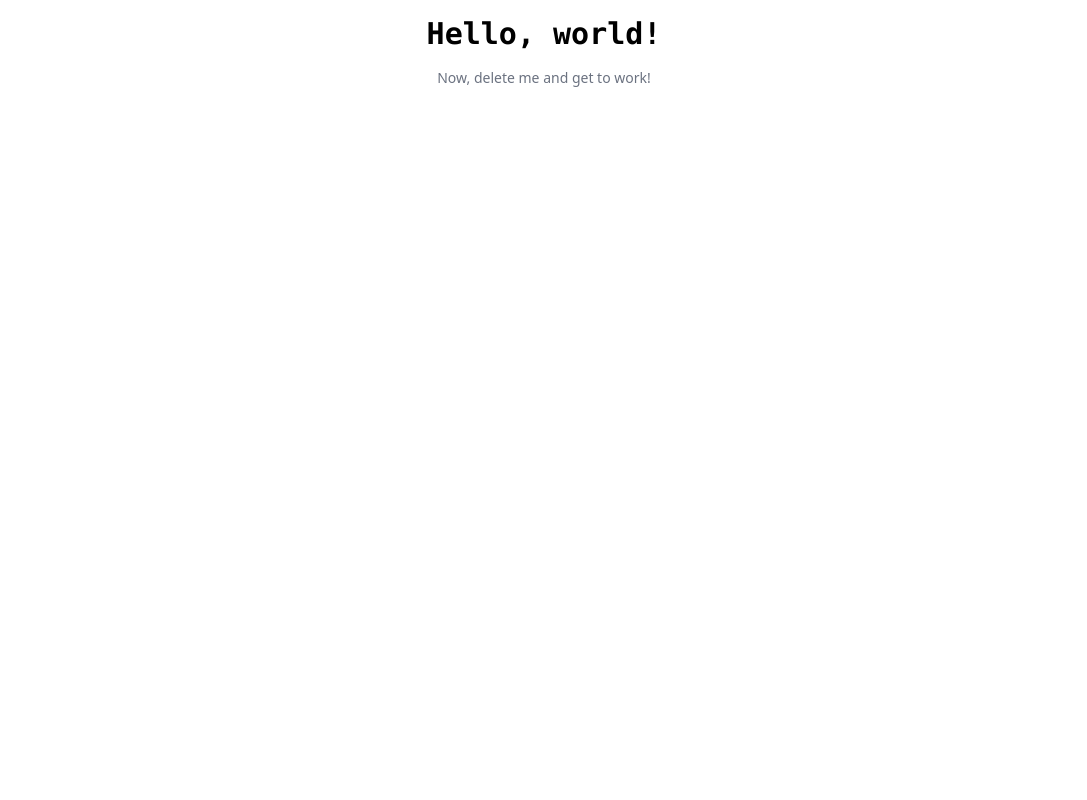
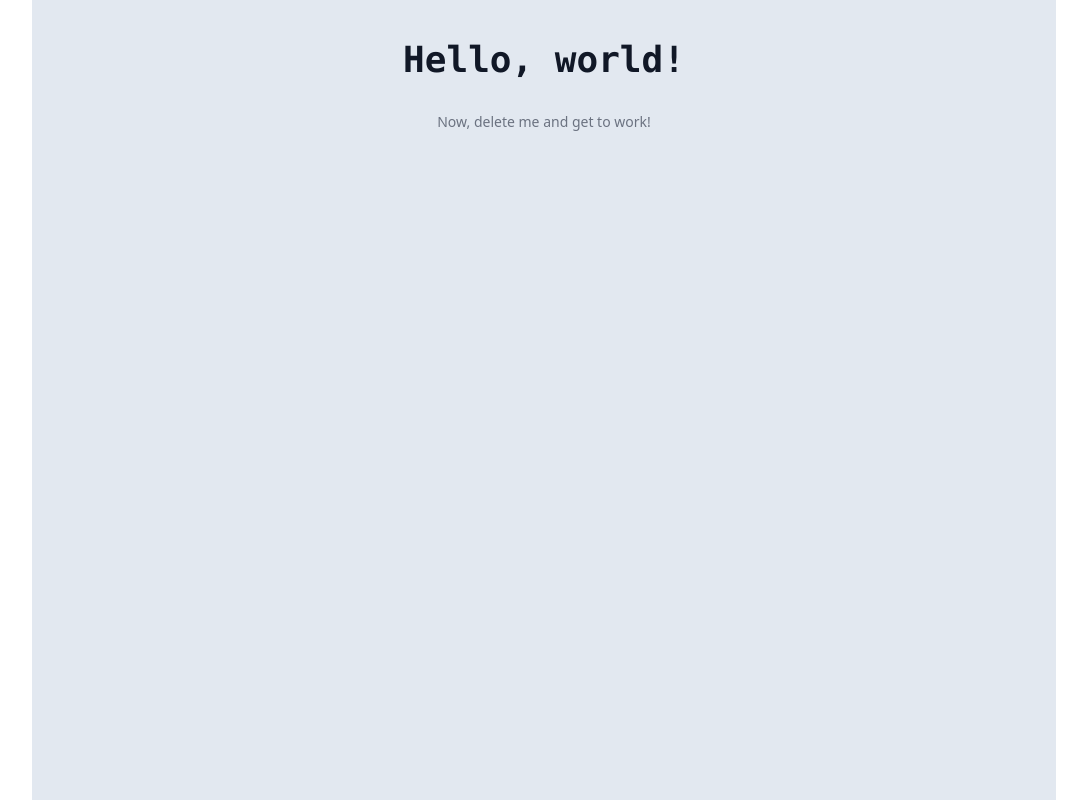
Before and after one commit to padcom/vue-lib-template, a Vue app: page / in a window 1280 px wide. Shown: the whole page, without its empty margins (96-1183 px from the left). Built offline with nearby package versions, Linux system fonts and the light colour scheme.

Commit message:
Added typography tailwindcss plugin and some additional settings to make the generated CSS smaller

```diff
--- a/package.json
+++ b/package.json
@@ -13,6 +13,7 @@
   "license": "MIT",
   "devDependencies": {
     "@padcom/eslint-config-vue": "^0.5.1",
+    "@tailwindcss/typography": "^0.5.9",
     "@vitejs/plugin-vue": "^4.2.3",
     "@vitest/coverage-v8": "^0.32.0",
     "@vue/test-utils": "^2.4.0",
--- a/src/App.vue
+++ b/src/App.vue
@@ -1,7 +1,9 @@
 <!-- eslint-disable max-len -->
 <template>
-  <h2 class="header">{{ message }}</h2>
-  <p class="note">Now, delete me and get to work!</p>
+  <article class="prose">
+    <h1 class="header">{{ message }}</h1>
+    <p class="note">Now, delete me and get to work!</p>
+  </article>
 </template>
 
 <script lang="ts" setup>
@@ -19,14 +21,18 @@ defineExpose({
 </script>
 
 <style lang="postcss" scoped>
+article {
+  @apply h-screen max-w-screen-lg;
+  @apply bg-slate-200;
+  @apply text-center mx-auto;
+}
+
 .header {
-  @apply my-4;
-  @apply text-center;
-  @apply text-3xl font-mono font-bold;
+  @apply font-mono;
+  @apply pt-10;
 }
 
 .note {
-  @apply text-center;
   @apply text-sm text-gray-500 font-extralight;
 }
 </style>
--- a/tailwind.config.ts
+++ b/tailwind.config.ts
@@ -1,7 +1,19 @@
 import { type Config } from 'tailwindcss'
+
+import typography from '@tailwindcss/typography'
 
 export default {
   content: [
     './src/**/*.{css,vue}',
   ],
+  plugins: [
+    typography(),
+  ],
+  future: {
+    disableColorOpacityUtilitiesByDefault: true,
+    respectDefaultRingColorOpacity: true,
+  },
+  experimental: {
+    optimizeUniversalDefaults: true,
+  },
 } as Config
```
Also changed, not shown: 1 other file (tests, documents, lock files or other folders).
